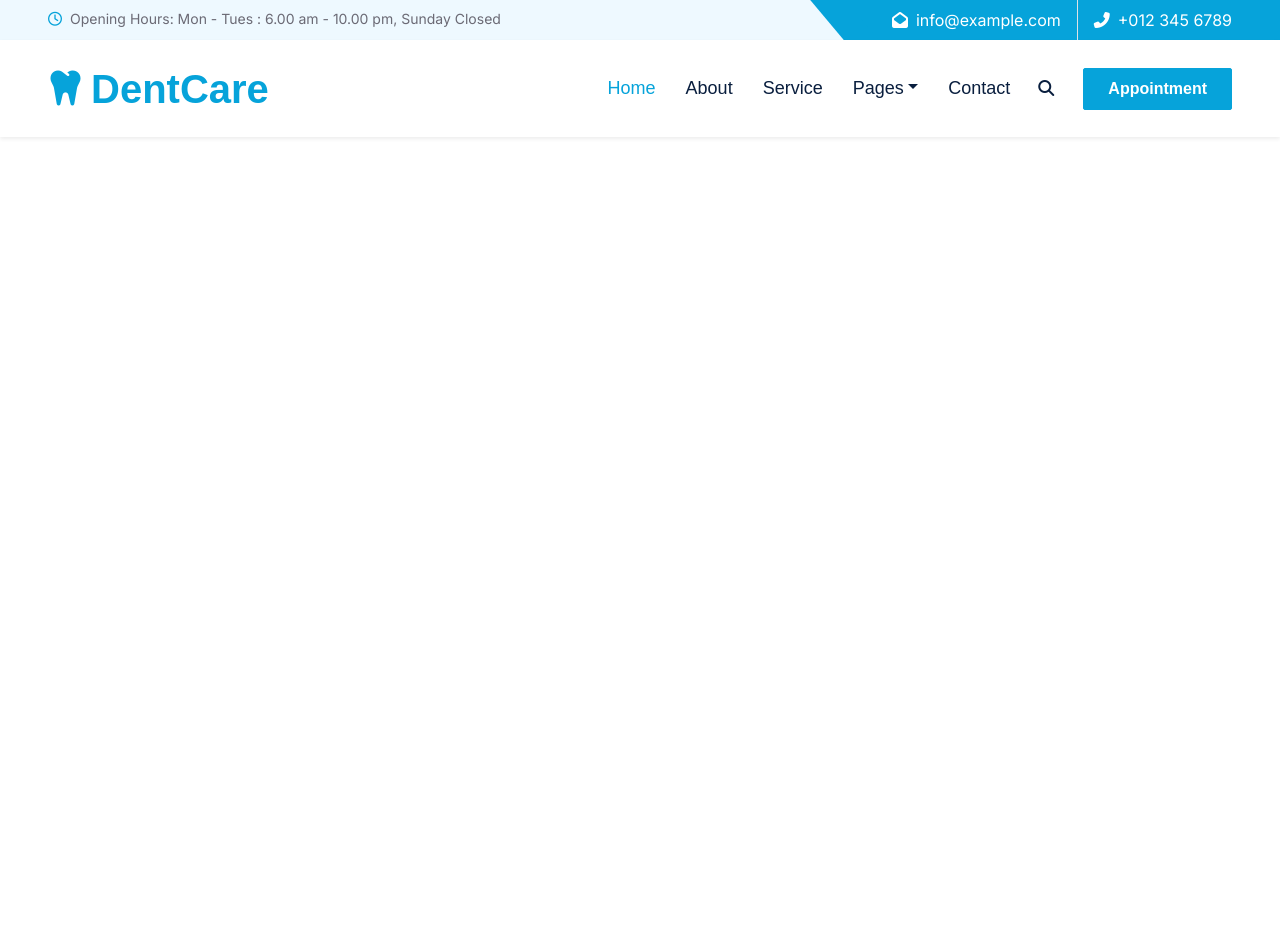
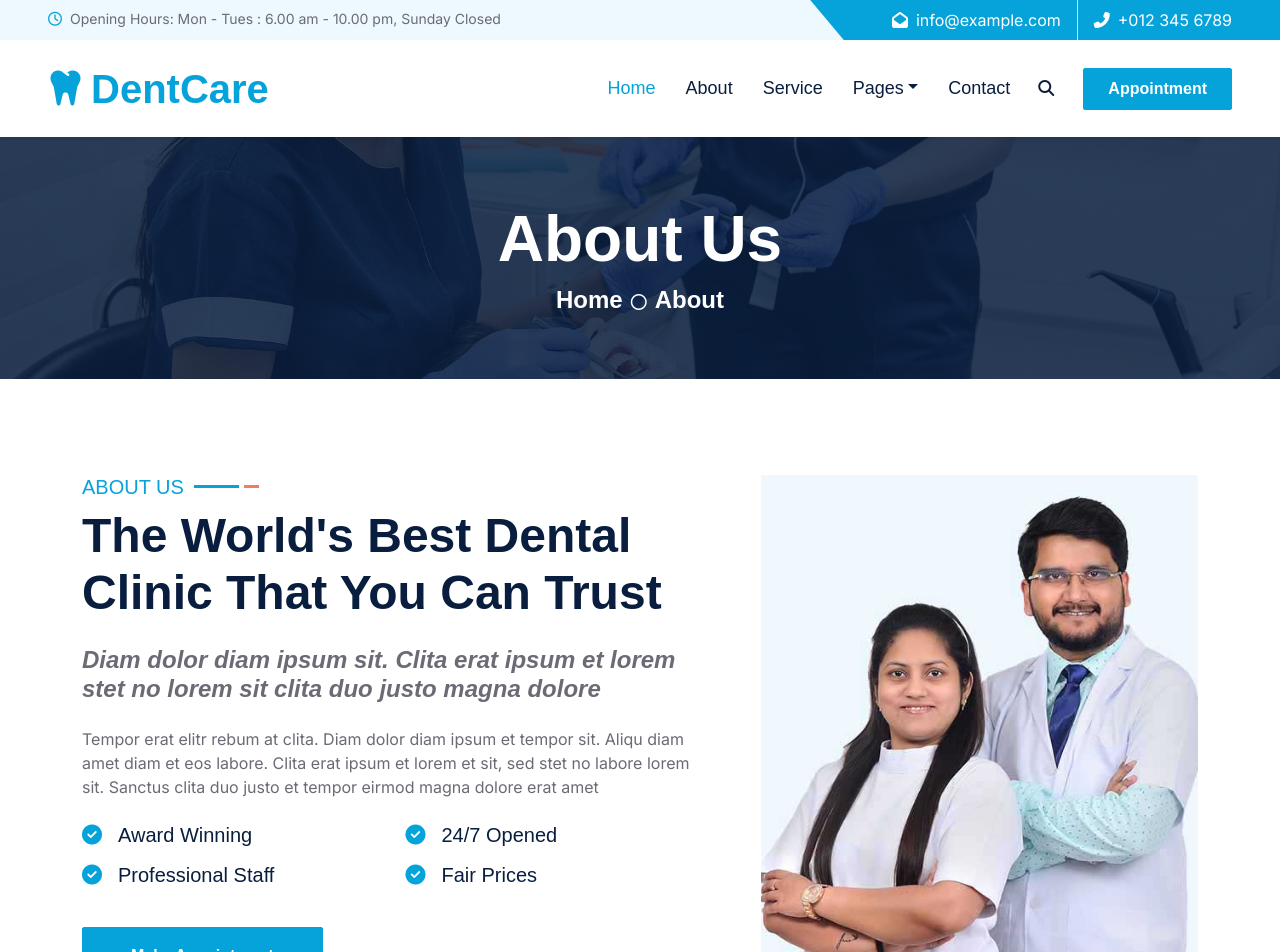
Before and after one commit to MirzaUsman733/smit-hackathon, a Next.js app: page /about in a window 1280 px wide. Shown: the top 952 px of the page. Before the commit the page ends 800 px from the top, so only its background shows below. Built offline with nearby package versions, Linux system fonts and the light colour scheme.

Commit message:
Add the About page

```diff
--- a/app/about/page.jsx
+++ b/app/about/page.jsx
@@ -1,12 +1,16 @@
 import React from 'react'
 import Navbar from '../components/Navbar'
 import Topbar from '../components/Topbar'
+import HeroStart from '../components/aboutComponents/HeroStart'
+import AboutStart from '../components/aboutComponents/AboutStart'
 
 export default function page() {
-  return (
-    <div>
-        <Topbar/>
-      <Navbar/>
-    </div>
-  )
+    return (
+        <div>
+            <Topbar />
+            <Navbar />
+            <HeroStart />
+            <AboutStart/>
+        </div>
+    )
 }
--- /dev/null
+++ b/app/components/aboutComponents/AboutStart.jsx
@@ -0,0 +1,41 @@
+import Image from 'next/image'
+import Link from 'next/link'
+import React from 'react'
+import img from '../../../public/img/about.jpg';
+
+export default function AboutStart() {
+  return (
+    <div>
+          <div className="container-fluid py-5 wow fadeInUp" data-wow-delay="0.1s">
+              <div className="container">
+                  <div className="row g-5">
+                      <div className="col-lg-7">
+                          <div className="section-title mb-4">
+                              <h5 className="position-relative d-inline-block text-primary text-uppercase">About Us</h5>
+                              <h1 className="display-5 mb-0">The World's Best Dental Clinic That You Can Trust</h1>
+                          </div>
+                          <h4 className="text-body fst-italic mb-4">Diam dolor diam ipsum sit. Clita erat ipsum et lorem stet no lorem sit clita duo justo magna dolore</h4>
+                          <p className="mb-4">Tempor erat elitr rebum at clita. Diam dolor diam ipsum et tempor sit. Aliqu diam amet diam et eos labore. Clita erat ipsum et lorem et sit, sed stet no labore lorem sit. Sanctus clita duo justo et tempor eirmod magna dolore erat amet</p>
+                          <div className="row g-3">
+                              <div className="col-sm-6 wow zoomIn" data-wow-delay="0.3s">
+                                  <h5 className="mb-3"><i className="fa fa-check-circle text-primary me-3"></i>Award Winning</h5>
+                                  <h5 className="mb-3"><i className="fa fa-check-circle text-primary me-3"></i>Professional Staff</h5>
+                              </div>
+                              <div className="col-sm-6 wow zoomIn" data-wow-delay="0.6s">
+                                  <h5 className="mb-3"><i className="fa fa-check-circle text-primary me-3"></i>24/7 Opened</h5>
+                                  <h5 className="mb-3"><i className="fa fa-check-circle text-primary me-3"></i>Fair Prices</h5>
+                              </div>
+                          </div>
+                          <Link href="appointment" className="btn btn-primary py-3 px-5 mt-4 wow zoomIn" data-wow-delay="0.6s">Make Appointment</Link>
+                      </div>
+                      <div className="col-lg-5" style={{minHeight: 500}}>
+                          <div className="position-relative h-100">
+                              <Image className="position-absolute w-100 h-100 rounded wow zoomIn" data-wow-delay="0.9s" src={img} style={{objectFit: "cover"}}/>
+                          </div>
+                      </div>
+                  </div>
+              </div>
+          </div>
+    </div>
+  )
+}
--- /dev/null
+++ b/app/components/aboutComponents/HeroStart.jsx
@@ -0,0 +1,19 @@
+import Link from 'next/link'
+import React from 'react'
+
+export default function HeroStart() {
+  return (
+    <div>
+          <div className="container-fluid bg-primary py-5 hero-header mb-5">
+              <div className="row py-3">
+                  <div className="col-12 text-center">
+                      <h1 className="display-3 text-white animated zoomIn">About Us</h1>
+                      <Link href="/" className="h4 text-white">Home</Link>
+                      <i className="far fa-circle text-white px-2"></i>
+                      <Link href="/about" className="h4 text-white">About</Link>
+                  </div>
+              </div>
+          </div>
+    </div>
+  )
+}
```
Also changed, not shown: app/components/aboutComponents/NewsLetterStart.jsx (added).
